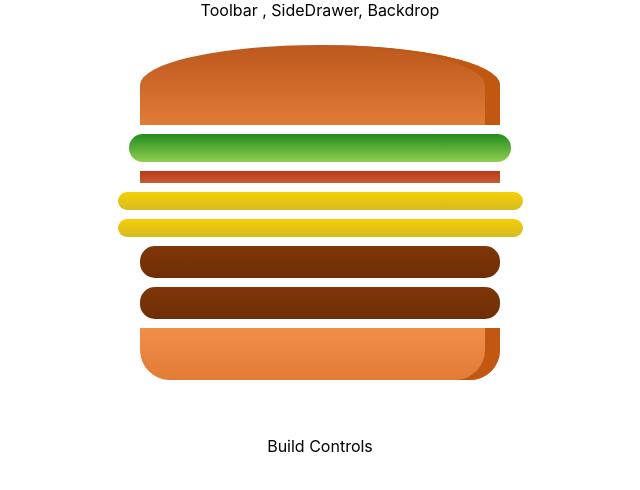
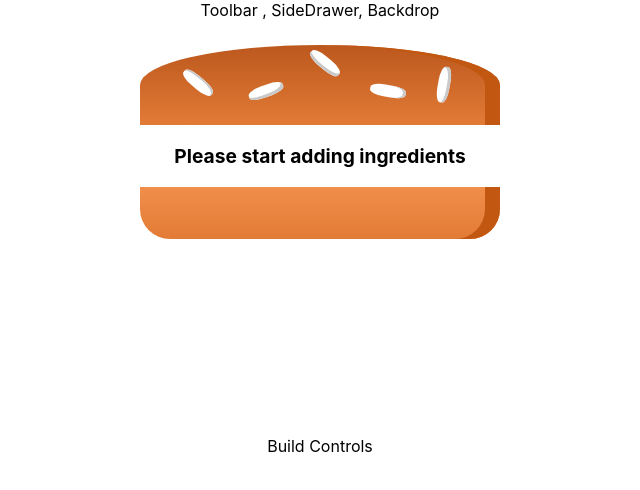
Before and after one commit to developernik18/burger-builder, a React (Create React App) app: page / in a window 1280 px wide. Shown: the top 490 px of the page, without its empty margins (320-960 px from the left). Built offline with nearby package versions, Linux system fonts and the light colour scheme.

Commit message:
Calculate the ingredient sum dynamically
Bought change in Burger.js to show message when no ingredient are selected and also fixed bug in styling in BurgerIngredient compoent

```diff
--- a/src/components/Burger/Burger.js
+++ b/src/components/Burger/Burger.js
@@ -4,12 +4,21 @@
 import BurgerIngredient from './BurgerIngredient/BurgerIngredient';
 
 const burger = (props) => {
-  const transformedIngredients = Object.keys(props.ingredients)
+  let transformedIngredients = Object.keys(props.ingredients)
     .map(igKey => {
       return [...Array(props.ingredients[igKey])].map((_, i) => {
         return <BurgerIngredient  key={igKey+i} type={igKey} />
       })
-    });
+    })
+    .reduce((arr,el) => {
+      return arr.concat(el);
+    }, []);
+
+  if(transformedIngredients.length === 0) {
+    transformedIngredients = <p> Please start adding ingredients </p>
+  }
+
+  console.log(transformedIngredients);
 
   return (
     <div className={classes.Burger}>
--- a/src/components/Burger/BurgerIngredient/BurgerIngredient.js
+++ b/src/components/Burger/BurgerIngredient/BurgerIngredient.js
@@ -14,8 +14,8 @@
       case ('bread-top'):
         ingredient = (
           <div className={classes.BreadTop}>
-            <div className={classes.Seed1}></div>
-            <div className={classes.Seed2}></div>
+            <div className={classes.Seeds1}></div>
+            <div className={classes.Seeds2}></div>
           </div>
         );
         break;
--- a/src/containers/BurgerBuilder/BurgerBuilder.js
+++ b/src/containers/BurgerBuilder/BurgerBuilder.js
@@ -6,10 +6,10 @@
 class BurgerBuilder extends Component {
   state = {
     ingredients: {
-      salad: 1,
-      bacon: 1,
-      cheese: 2,
-      meat: 2
+      salad: 0,
+      bacon: 0,
+      cheese: 0,
+      meat: 0
     }
   }
 
```
